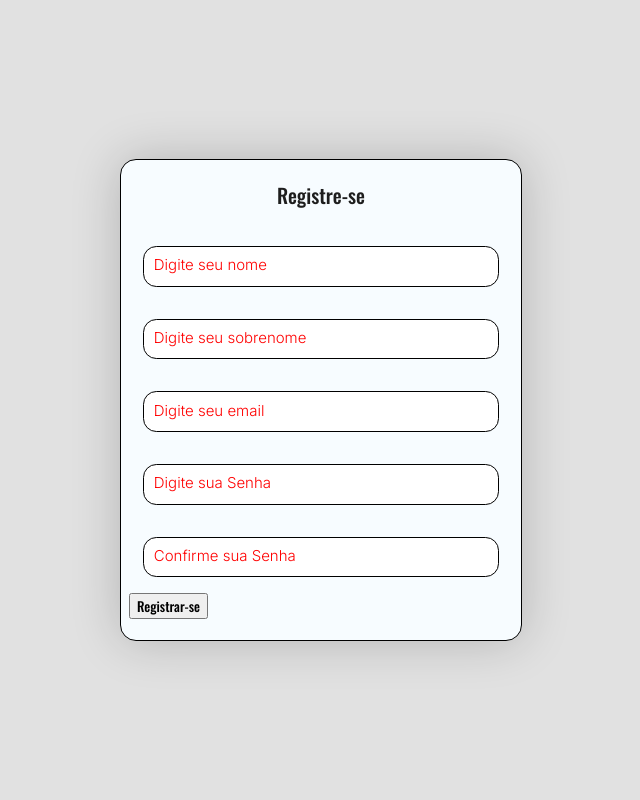
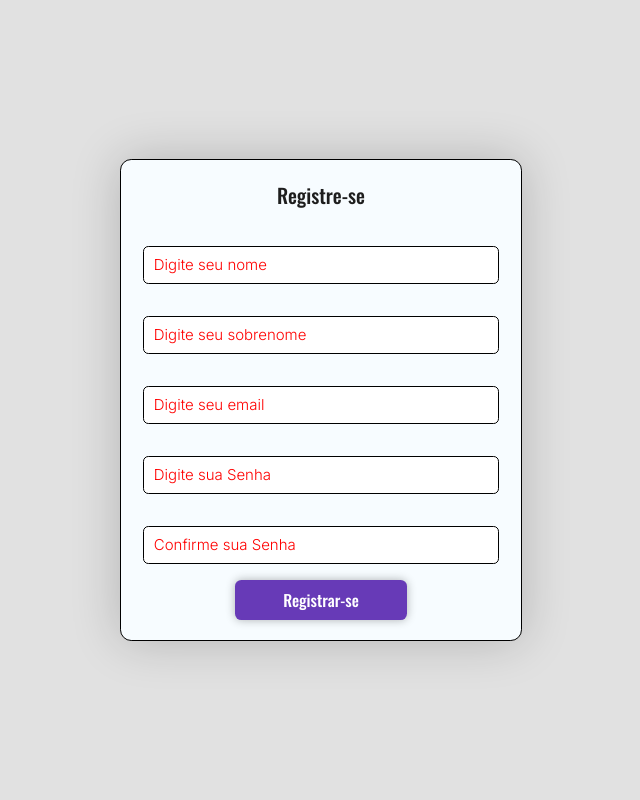
Before and after one commit to LeandroArantesDev/TaskMaker, a PHP site: page /signup.php in a window 1280 px wide. Shown: the whole page, without its empty margins (319-959 px from the left). Run offline with PHP 8.4, Linux system fonts and the light colour scheme; the visitor is signed in with stand-in values (Sample User, id 1).

Commit message:
Atualização css

```diff
--- a/assets/css/signup.css
+++ b/assets/css/signup.css
@@ -12,12 +12,12 @@ body {
     align-items: center;
     height: 100vh;
 
-    & .form {
+    & form {
         width: 25em;
         height: 30em;
         border: 1px solid black;
         background-color: var(--background-color-form-signup);
-        border-radius: 1em;
+        border-radius: 0.7em;
         overflow: hidden;
         display: flex;
         align-items: center;
@@ -49,9 +49,9 @@ body {
 
             & input {
                 width: 95%;
-                padding: 0.7em;
+                padding: 0.7em 0.7em 0.5em 0.7em;
                 border: 1px solid black;
-                border-radius: 1em;
+                border-radius: 0.4em;
                 line-height: 20px;
             }
 
@@ -72,6 +72,17 @@ body {
             font-optical-sizing: auto;
             font-weight: 500;
             font-style: normal;
+            font-size: var(--font-size-button);
+            padding: 0.5em 3em;
+            border-radius: 0.4em;
+            border: none;
+            color: var(--color-button);
+            background-color: var(--background-color-button);
+            box-shadow: 0px 0px 10px rgba(0, 0, 0, 0.3);
+
+            &:hover {
+                background-color: var(--background-color-button-hover);
+            }
         }
     }
 }
--- a/assets/css/variaveis.css
+++ b/assets/css/variaveis.css
@@ -1,11 +1,42 @@
 @import url('https://fonts.googleapis.com/css2?family=Inter:ital,opsz,wght@0,14..32,100..900;1,14..32,100..900&family=Oswald:wght@200..700&display=swap');
 
+
+
+
+
 :root {
+    /* Paleta de cores */
+
+    --cor1: #000000;
+    --cor2: #ffffff;
+    --cor3: #cdcdcd;
+    --cor4: #673ab7;
+    --cor5: #522e93;
+
+
+    --cor6: #F8F9FA;
+    --cor7: #E9ECEF;
+    --cor8: #DEE2E6;
+    --cor9: #CED4DA;
+    --cor10: #ADB5BD;
+    --cor11: #6C757D;
+    --cor12: #495057;
+    --cor13: #343A40;
+    --cor14: #212529;
+    /* Paleta de cores */
+
     /* Variáveis Sign-up */
 
     --background-color-signup: rgb(225, 225, 225);
     --background-color-form-signup: rgb(247, 252, 255);
 
+    /* Botão */
+
+    --background-color-button: var(--cor4);
+    --background-color-button-hover: var(--cor5);
+    --color-button: var(--cor2);
+    --font-size-button: ;
+
     /* Variáveis Sign-up */
 }
 
--- a/signup.php
+++ b/signup.php
@@ -14,9 +14,8 @@ $_SESSION['_csrf'] = (isset($_SESSION['_csrf'])) ? $_SESSION['_csrf'] : hash('sh
 </head>
 
 <body>
-    <div class="form">
+    <form action="auth/register.php" method="post">
         <p>Registre-se</p>
-        <form action="auth/register.php" method="post">
         <input type="hidden" name="_csrf" value="<?php echo htmlentities($_SESSION['_csrf']) ?>">
 
         <div class="form-group">
@@ -38,13 +37,10 @@ $_SESSION['_csrf'] = (isset($_SESSION['_csrf'])) ? $_SESSION['_csrf'] : hash('sh
         </div>
 
         <div class="form-group">
-                <input type="password" name="confirmarsenha" id="confirmarsenha" required
-                    placeholder="Confirme sua Senha">
+            <input type="password" name="confirmarsenha" id="confirmarsenha" required placeholder="Confirme sua Senha">
         </div>
-
         <button type="submit">Registrar-se</button>
     </form>
-    </div>
 
     <?php include("include/response_message.php"); ?>
 </body>
```
Lines whose indentation alone changed are shown as unchanged.
